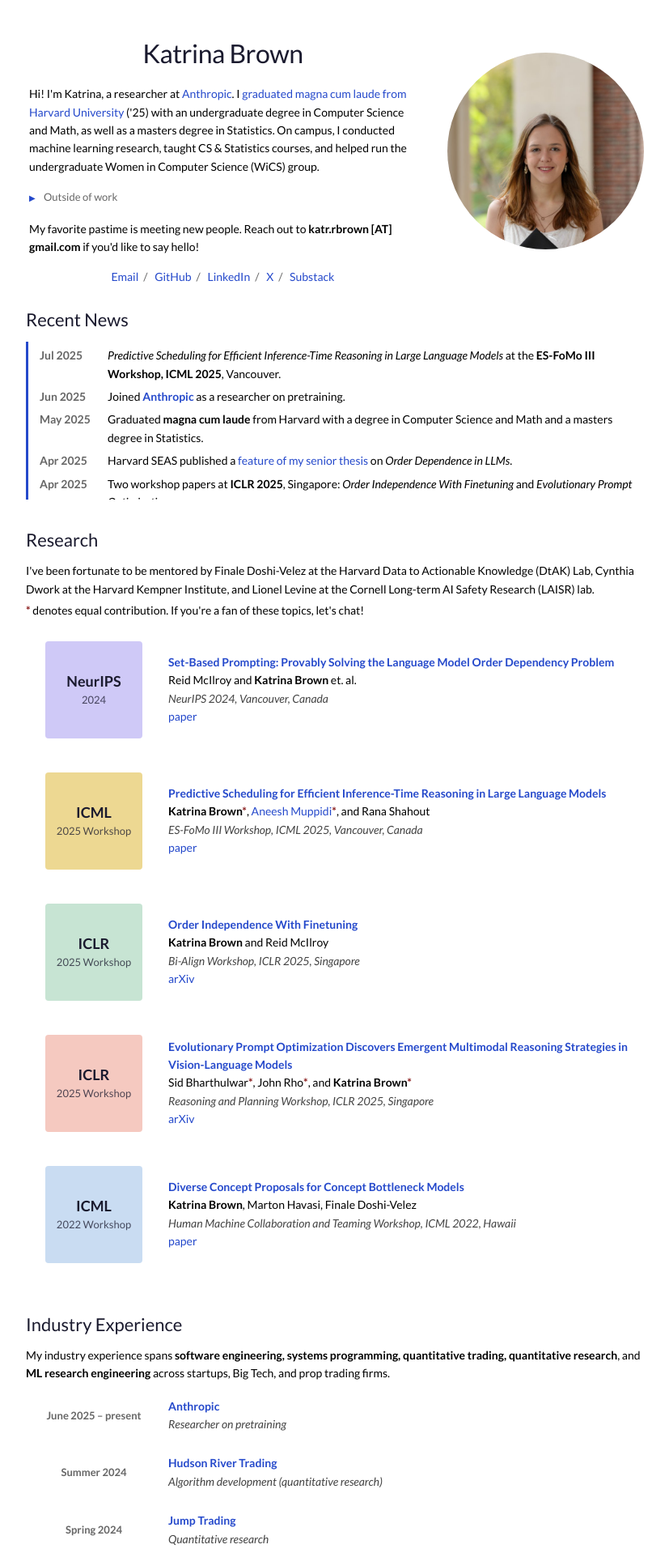
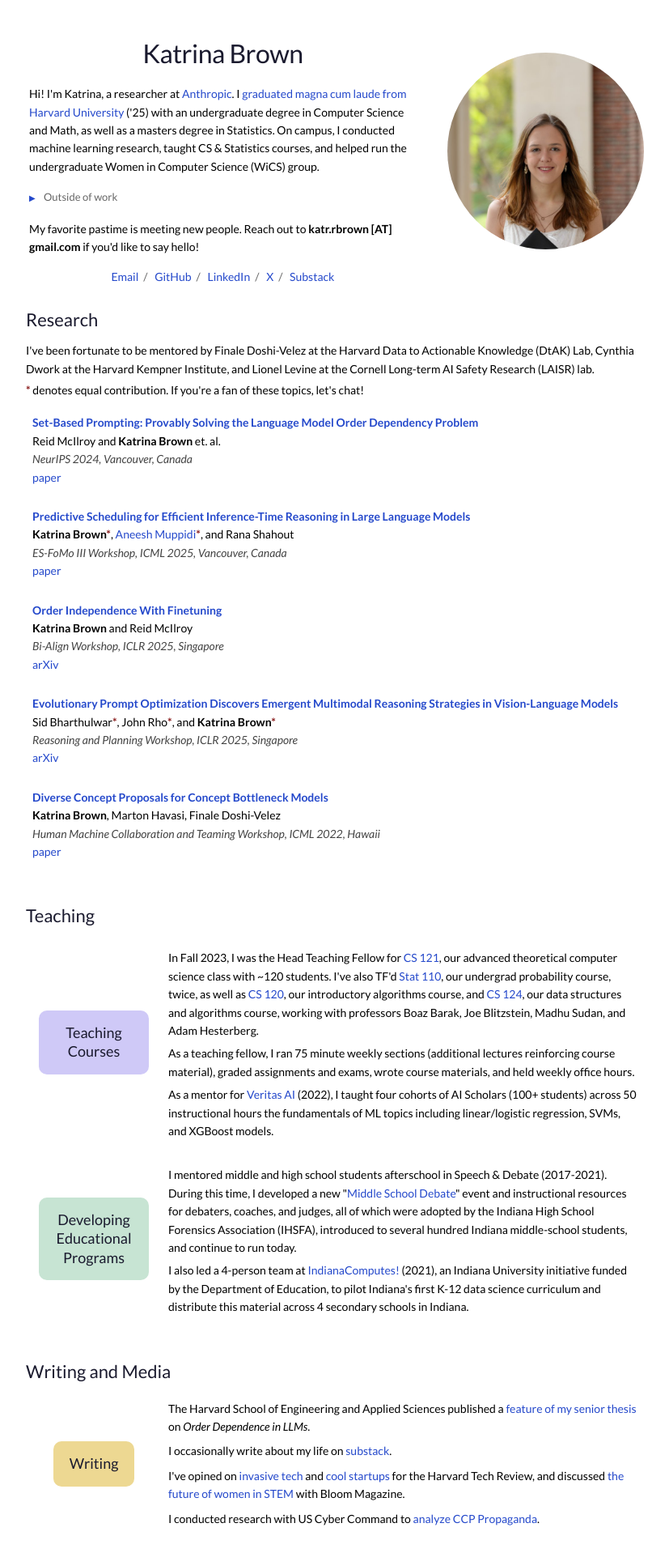
Before and after one commit to brownkat6/katrinarbrown, a Jekyll site: the page built from docs/index.html, in a window 1280 px wide. Shown: the top 1918 px of the page at 81% size, without its empty margins (224-1051 px from the left). Built offline with Jekyll 4.4.1, drawn with Linux system fonts in a browser that asks for light colours; some of the changed text lies outside the part shown.

Commit message:
Remove news, industry experience, and publication tiles
Drop the Recent News panel and the Industry Experience section from the
homepage, along with the venue tiles beside each publication. /work now
redirects to the homepage.

Co-Authored-By: Claude Opus 5.5 <noreply@anthropic.com>
Claude-Session: https://claude.ai/code/session_013gRzMoEnvwd6AmDmVtoPP2

```diff
--- a/docs/_data/industry.yml
+++ /dev/null
@@ -1,29 +0,0 @@
-# Most recent first. Rendered in the Industry Experience section of the homepage.
-- dates: June 2025 – present
-  company: Anthropic
-  url: https://www.anthropic.com/
-  role: Researcher on pretraining
-- dates: Summer 2024
-  company: Hudson River Trading
-  url: https://www.hudsonrivertrading.com/
-  role: Algorithm development (quantitative research)
-- dates: Spring 2024
-  company: Jump Trading
-  url: https://www.jumptrading.com/
-  role: Quantitative research
-- dates: Winter 2024
-  company: Five Rings
-  url: https://fiverings.com/
-  role: Quantitative trading
-- dates: Summer 2023
-  company: Hudson River Trading
-  url: https://www.hudsonrivertrading.com/
-  role: Core development (systems programming)
-- dates: Summer 2022
-  company: Meta
-  url: https://www.meta.com/
-  role: Software engineering
-- dates: May 2020 – July 2021
-  company: The Bee Corp
-  url: https://www.linkedin.com/company/the-bee-corp
-  role: ML research engineering
--- a/docs/assets/css/main.css
+++ b/docs/assets/css/main.css
@@ -14,7 +14,7 @@
     --rule: #ececf2;
     --equal: #8a1c1c;
 
-    /* pastel tiles used beside publications and "More" rows */
+    /* pastel label colors for the colored boxes */
     --tile-1: #cfc9f7;
     --tile-2: #edd892;
     --tile-3: #c7e4d3;
@@ -175,27 +175,6 @@ h2 {
     to   { opacity: 1; transform: translateY(0); }
 }
 
-/* Recent news -------------------------------------------------------------- */
-.news {
-    max-height: 195px;
-    overflow-y: auto;
-    padding: 0 8px 0 14px;
-    border-left: 3px solid var(--accent);
-}
-
-.news-item {
-    display: flex;
-    gap: 12px;
-    margin: 6px 0;
-}
-
-.news-date {
-    flex: 0 0 72px;
-    color: var(--muted);
-    font-weight: 700;
-    white-space: nowrap;
-}
-
 /* Rows: publications, experience, "More" ----------------------------------- */
 .row {
     display: flex;
@@ -237,38 +216,6 @@ a:hover .papertitle { color: var(--accent-hover); }
     font-weight: 700;
 }
 
-/* square venue tile in place of a paper thumbnail */
-.tile {
-    width: 120px;
-    height: 120px;
-    border-radius: 4px;
-    display: flex;
-    flex-direction: column;
-    align-items: center;
-    justify-content: center;
-    text-align: center;
-    color: var(--ink);
-    line-height: 1.2;
-    padding: 8px;
-}
-
-.tile-venue {
-    font-size: 18px;
-    font-weight: 700;
-}
-
-.tile-year {
-    font-size: 13px;
-    margin-top: 4px;
-    opacity: 0.75;
-}
-
-.tile-1 { background-color: var(--tile-1); }
-.tile-2 { background-color: var(--tile-2); }
-.tile-3 { background-color: var(--tile-3); }
-.tile-4 { background-color: var(--tile-4); }
-.tile-5 { background-color: var(--tile-5); }
-
 /* rounded label box, as in the "More" section */
 .colored-box {
     display: inline-block;
@@ -281,14 +228,6 @@ a:hover .papertitle { color: var(--accent-hover); }
     margin: 0;
     font-size: 18px;
     line-height: 1.3;
-}
-
-.exp-date {
-    color: var(--muted);
-    font-weight: 700;
-    white-space: nowrap;
-    font-size: 13px;
-    text-align: center;
 }
 
 .methodlabel {
@@ -371,13 +310,7 @@ a:hover .papertitle { color: var(--accent-hover); }
 
     .row-media { flex: 0 0 104px; width: 104px; padding: 8px 8px 8px 0; }
 
-    .tile { width: 96px; height: 96px; }
-
-    .tile-venue { font-size: 15px; }
-
     .colored-box { padding: 10px; width: 100%; }
 
     .colored-box h2 { font-size: 14px; }
-
-    .news-date { flex-basis: 64px; }
 }
--- a/docs/index.html
+++ b/docs/index.html
@@ -32,37 +32,6 @@ title: Home
     </div>
 </section>
 
-<!-- ============================ RECENT NEWS ============================ -->
-<section class="section">
-    <h2>Recent News</h2>
-    <div class="news">
-        <div class="news-item">
-            <span class="news-date">Jul 2025</span>
-            <span><em>Predictive Scheduling for Efficient Inference-Time Reasoning in Large Language Models</em> at the <strong>ES-FoMo III Workshop, ICML 2025</strong>, Vancouver.</span>
-        </div>
-        <div class="news-item">
-            <span class="news-date">Jun 2025</span>
-            <span>Joined <a href="https://www.anthropic.com/"><strong>Anthropic</strong></a> as a researcher on pretraining.</span>
-        </div>
-        <div class="news-item">
-            <span class="news-date">May 2025</span>
-            <span>Graduated <strong>magna cum laude</strong> from Harvard with a degree in Computer Science and Math and a masters degree in Statistics.</span>
-        </div>
-        <div class="news-item">
-            <span class="news-date">Apr 2025</span>
-            <span>Harvard SEAS published a <a href="https://seas.harvard.edu/news/2025/04/senior-project-spotlight-katrina-brown">feature of my senior thesis</a> on <em>Order Dependence in LLMs</em>.</span>
-        </div>
-        <div class="news-item">
-            <span class="news-date">Apr 2025</span>
-            <span>Two workshop papers at <strong>ICLR 2025</strong>, Singapore: <em>Order Independence With Finetuning</em> and <em>Evolutionary Prompt Optimization</em>.</span>
-        </div>
-        <div class="news-item">
-            <span class="news-date">Dec 2024</span>
-            <span><em>Set-Based Prompting</em> at <strong>NeurIPS 2024</strong>, Vancouver.</span>
-        </div>
-    </div>
-</section>
-
 <!-- ============================== RESEARCH ============================= -->
 <section class="section" id="research">
     <h2>Research</h2>
@@ -70,7 +39,6 @@ title: Home
     <p class="section-intro"><span class="equal">*</span> denotes equal contribution. If you're a fan of these topics, let's chat!</p>
 
     <div class="row">
-        <div class="row-media"><div class="tile tile-1"><span class="tile-venue">NeurIPS</span><span class="tile-year">2024</span></div></div>
         <div class="row-body">
             <a href="https://arxiv.org/pdf/2406.06581"><span class="papertitle">Set-Based Prompting: Provably Solving the Language Model Order Dependency Problem</span></a>
             <br>
@@ -83,7 +51,6 @@ title: Home
     </div>
 
     <div class="row">
-        <div class="row-media"><div class="tile tile-2"><span class="tile-venue">ICML</span><span class="tile-year">2025 Workshop</span></div></div>
         <div class="row-body">
             <a href="https://openreview.net/pdf?id=Mn3lrAWy20"><span class="papertitle">Predictive Scheduling for Efficient Inference-Time Reasoning in Large Language Models</span></a>
             <br>
@@ -96,7 +63,6 @@ title: Home
     </div>
 
     <div class="row">
-        <div class="row-media"><div class="tile tile-3"><span class="tile-venue">ICLR</span><span class="tile-year">2025 Workshop</span></div></div>
         <div class="row-body">
             <a href="https://arxiv.org/abs/2503.23483"><span class="papertitle">Order Independence With Finetuning</span></a>
             <br>
@@ -109,7 +75,6 @@ title: Home
     </div>
 
     <div class="row">
-        <div class="row-media"><div class="tile tile-4"><span class="tile-venue">ICLR</span><span class="tile-year">2025 Workshop</span></div></div>
         <div class="row-body">
             <a href="https://arxiv.org/abs/2503.23503"><span class="papertitle">Evolutionary Prompt Optimization Discovers Emergent Multimodal Reasoning Strategies in Vision-Language Models</span></a>
             <br>
@@ -122,7 +87,6 @@ title: Home
     </div>
 
     <div class="row">
-        <div class="row-media"><div class="tile tile-5"><span class="tile-venue">ICML</span><span class="tile-year">2022 Workshop</span></div></div>
         <div class="row-body">
             <a href="https://arxiv.org/pdf/2412.18059"><span class="papertitle">Diverse Concept Proposals for Concept Bottleneck Models</span></a>
             <br>
@@ -133,23 +97,6 @@ title: Home
             <a href="https://arxiv.org/pdf/2412.18059">paper</a>
         </div>
     </div>
-</section>
-
-<!-- ======================== INDUSTRY EXPERIENCE ======================== -->
-<section class="section" id="industry">
-    <h2>Industry Experience</h2>
-    <p class="section-intro">My industry experience spans <strong>software engineering, systems programming, quantitative trading, quantitative research</strong>, and <strong>ML research engineering</strong> across startups, Big Tech, and prop trading firms.</p>
-
-    {% for job in site.data.industry %}
-    <div class="row">
-        <div class="row-media"><span class="exp-date">{{ job.dates }}</span></div>
-        <div class="row-body">
-            <a href="{{ job.url }}"><span class="papertitle">{{ job.company }}</span></a>
-            <br>
-            <span class="venue">{{ job.role }}</span>
-        </div>
-    </div>
-    {% endfor %}
 </section>
 
 <!-- ============================== TEACHING ============================= -->
```
Also changed, not shown: docs/work.md (+1 -1 lines).
